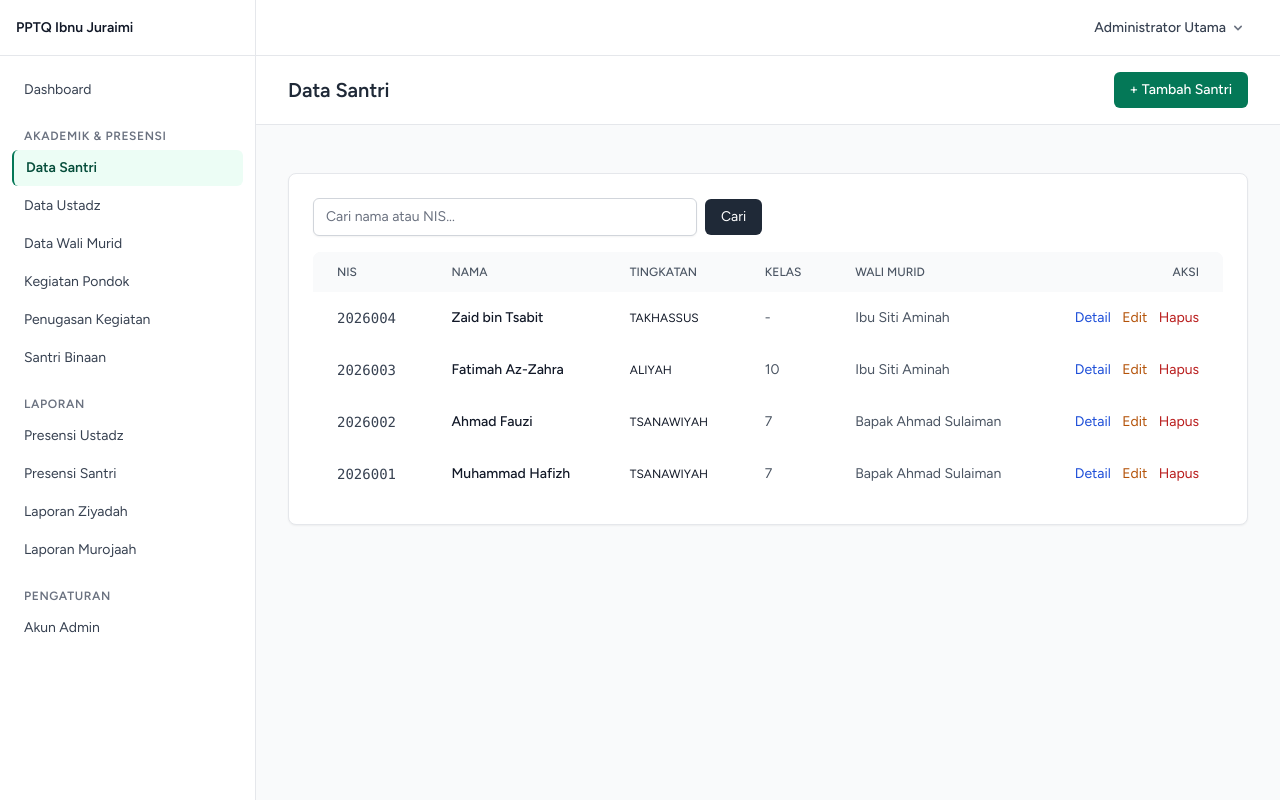
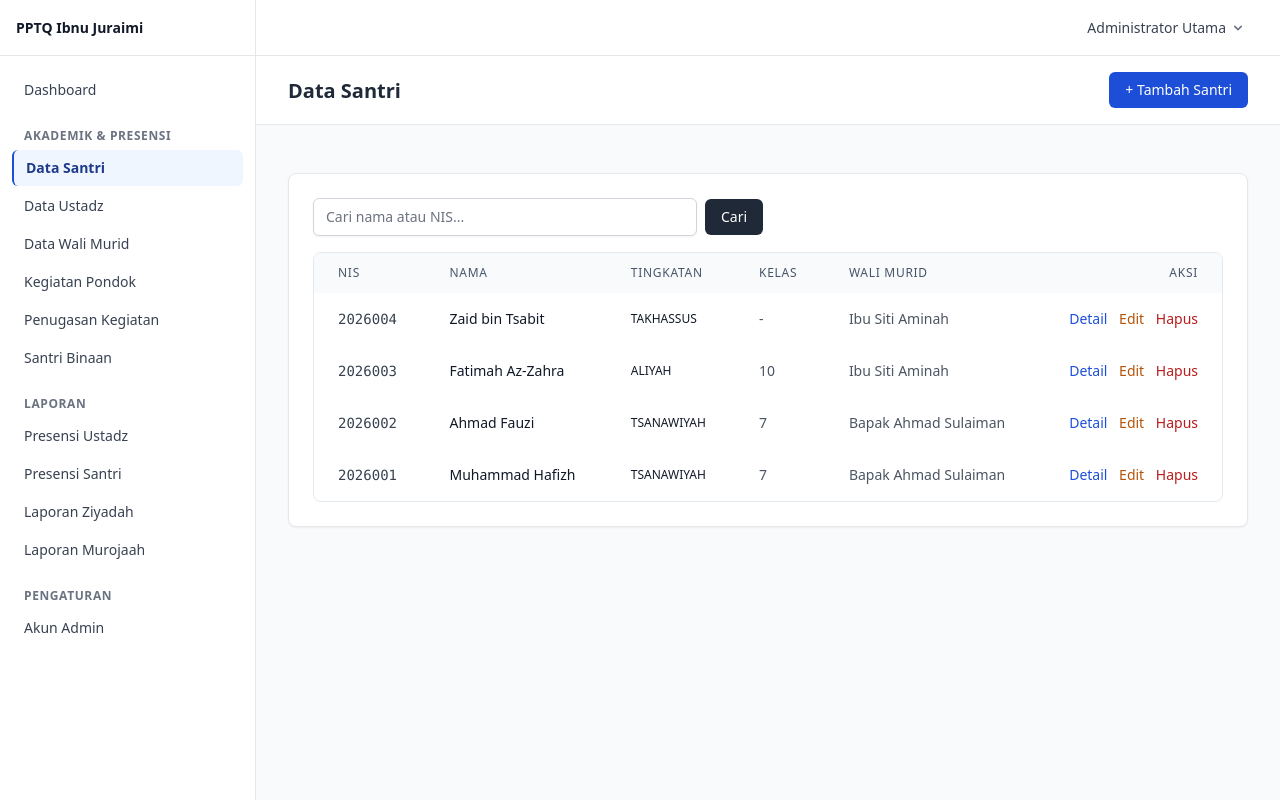
Before and after one commit to fadd00/capstone-2, a Laravel app: page /admin/santri in a window 1280 px wide. Run offline with Laravel 12, Linux system fonts and the light colour scheme; a user stored in the database is signed in; data comes from the database, SQL or seed files in the repository; style sheets or scripts are compiled from the project's sources.

Commit message:
menyelaraskan palet utility emerald/indigo dengan biru, mengganti font sans-serif, serta memperbarui gaya fokus, permukaan, input, tombol, tabel responsif, dan panel login.

```diff
--- a/resources/css/app.css
+++ b/resources/css/app.css
@@ -4,20 +4,30 @@
 
 @layer base {
     :root {
-        --color-accent: #047857;
-        --color-accent-hover: #065f46;
+        --color-accent: #2563eb;
+        --color-accent-hover: #1d4ed8;
         --color-surface: #ffffff;
-        --color-surface-subtle: #f9fafb;
-        --color-border: #e5e7eb;
-        --color-text: #111827;
-        --color-text-muted: #4b5563;
+        --color-surface-subtle: #f8fafc;
+        --color-border: #e2e8f0;
+        --color-text: #0f172a;
+        --color-text-muted: #64748b;
         --color-danger: #dc2626;
-        --color-focus: #047857;
+        --color-focus: #2563eb;
         color-scheme: light;
     }
 
     html {
         accent-color: var(--color-accent);
+    }
+
+    body {
+        background: #f8fafc;
+        color: #0f172a;
+    }
+
+    ::selection {
+        background: #dbeafe;
+        color: #1e3a8a;
     }
 
     h1, h2, h3, h4 {
@@ -84,6 +94,131 @@
     font-size: 0.875rem;
     font-weight: 600;
     box-shadow: 0 4px 12px rgb(0 0 0 / 0.15);
+}
+
+/* Shared application shell */
+.app-sidebar {
+    box-shadow: 8px 0 32px rgb(15 23 42 / 0.025);
+}
+
+.app-nav-link[aria-current="page"] {
+    box-shadow: inset 3px 0 0 #2563eb;
+}
+
+.app-topbar {
+    box-shadow: 0 1px 3px rgb(15 23 42 / 0.025);
+}
+
+.app-page-header h1 {
+    color: #1e3a8a;
+    font-size: clamp(1.35rem, 2vw, 1.75rem);
+    font-weight: 700;
+    letter-spacing: -0.035em;
+}
+
+.app-main > div {
+    padding-top: 1.5rem;
+    padding-bottom: 3rem;
+}
+
+.app-main .max-w-7xl,
+.app-main .max-w-4xl {
+    padding-inline: 1rem;
+}
+
+@media (min-width: 640px) {
+    .app-main .max-w-7xl,
+    .app-main .max-w-4xl {
+        padding-inline: 1.5rem;
+    }
+}
+
+/* Consistent surfaces, controls, tables, and data-heavy pages */
+.app-main [class~="bg-white"][class~="border-gray-200"] {
+    border-color: #e2e8f0;
+    border-radius: 1rem;
+    box-shadow: 0 2px 8px rgb(15 23 42 / 0.035);
+}
+
+.app-main input:not([type="checkbox"]):not([type="radio"]):not([type="hidden"]),
+.app-main select,
+.app-main textarea,
+.guest-panel input:not([type="checkbox"]):not([type="radio"]):not([type="hidden"]),
+.guest-panel select,
+.guest-panel textarea {
+    border-color: #cbd5e1;
+    border-radius: 0.75rem;
+}
+
+.app-main input:focus,
+.app-main select:focus,
+.app-main textarea:focus,
+.guest-panel input:focus {
+    border-color: #60a5fa;
+    --tw-ring-color: rgb(37 99 235 / 0.2);
+}
+
+.app-main button[type="submit"],
+.app-main a[class*="bg-emerald-"],
+.guest-panel button[type="submit"] {
+    border-radius: 0.75rem;
+    transition: transform 160ms ease, box-shadow 160ms ease, background-color 160ms ease;
+}
+
+.app-main button[type="submit"]:hover,
+.guest-panel button[type="submit"]:hover {
+    box-shadow: 0 5px 14px rgb(37 99 235 / 0.16);
+}
+
+.app-main button[type="submit"].bg-gray-800 {
+    background-color: #2563eb;
+}
+
+.app-main button[type="submit"].bg-gray-800:hover {
+    background-color: #1d4ed8;
+}
+
+.responsive-table-wrapper {
+    border: 1px solid #e2e8f0;
+    border-radius: 0.875rem;
+    background: #fff;
+}
+
+.responsive-table thead th {
+    color: #475569;
+    letter-spacing: 0.06em;
+}
+
+.responsive-table tbody tr {
+    transition: background-color 160ms ease;
+}
+
+.responsive-table tbody tr:hover {
+    background: #f8fbff;
+}
+
+.responsive-table tbody td {
+    border-color: #f1f5f9;
+}
+
+/* Guest sign-in */
+.guest-intro {
+    min-height: 36rem;
+    position: relative;
+    overflow: hidden;
+    background-image: linear-gradient(145deg, #1e3a8a 0%, #172554 72%, #0f2354 100%);
+}
+
+.guest-orb {
+    position: absolute;
+    width: 22rem;
+    height: 22rem;
+    right: -9rem;
+    bottom: 4rem;
+    border: 1px solid rgb(191 219 254 / 0.18);
+    border-radius: 50%;
+    background: radial-gradient(circle, rgb(96 165 250 / 0.22), transparent 68%);
+    box-shadow: 0 0 0 2.5rem rgb(191 219 254 / 0.035), 0 0 0 5rem rgb(191 219 254 / 0.025);
 }
 
 /* Native <dialog> modal styling & scroll containment */
--- a/resources/views/components/primary-button.blade.php
+++ b/resources/views/components/primary-button.blade.php
@@ -1,3 +1,3 @@
-<button {{ $attributes->merge(['type' => 'submit', 'class' => 'inline-flex items-center px-4 py-2 bg-gray-800 border border-transparent rounded-md font-semibold text-xs text-white uppercase tracking-widest hover:bg-gray-700 focus:bg-gray-700 active:bg-gray-900 focus:outline-none focus:ring-2 focus:ring-indigo-500 focus:ring-offset-2 transition ease-in-out duration-150']) }}>
+<button {{ $attributes->merge(['type' => 'submit', 'class' => 'inline-flex items-center px-4 py-2 bg-blue-600 border border-transparent rounded-xl font-semibold text-xs text-white uppercase tracking-widest hover:bg-blue-700 focus:bg-blue-700 active:bg-blue-800 focus:outline-none focus:ring-2 focus:ring-blue-500 focus:ring-offset-2 transition ease-in-out duration-150']) }}>
     {{ $slot }}
 </button>
--- a/tailwind.config.js
+++ b/tailwind.config.js
@@ -1,5 +1,6 @@
 import defaultTheme from 'tailwindcss/defaultTheme';
 import forms from '@tailwindcss/forms';
+import colors from 'tailwindcss/colors';
 
 /** @type {import('tailwindcss').Config} */
 export default {
@@ -11,8 +12,12 @@ export default {
 
     theme: {
         extend: {
+            colors: {
+                emerald: colors.blue,
+                indigo: colors.blue,
+            },
             fontFamily: {
-                sans: ['Figtree', ...defaultTheme.fontFamily.sans],
+                sans: ['Plus Jakarta Sans', ...defaultTheme.fontFamily.sans],
             },
         },
     },
```
